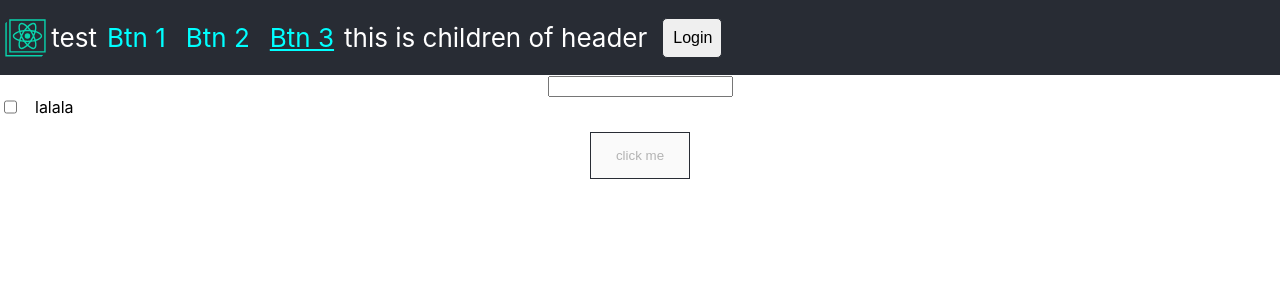
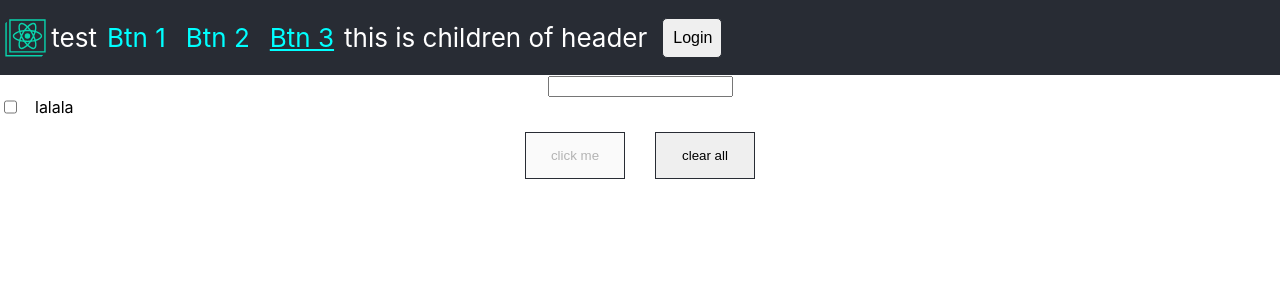
Before and after one commit to AlyonaPianykh/lecture-1-project, a React (Create React App) app: page / in a window 1280 px wide. Shown: the top 300 px of the page. Built offline with nearby package versions, Linux system fonts and the light colour scheme.

Commit message:
add clear btn for form

```diff
--- a/src/components/Button/Button.js
+++ b/src/components/Button/Button.js
@@ -1,4 +1,4 @@
-import React, { Component } from 'react';
+import React, {Component} from 'react';
 import './Button.css';
 // const Button = (props) => {
 //
@@ -14,13 +14,13 @@ export class Button extends Component {
     }
 
     onClick() {
-    const { onClick } = this.props;
+        const {onClick} = this.props;
         console.log('I\' here');
         onClick && onClick();
     }
 
     render() {
-    const { className = '', type = 'button', disabled = false, label = '' } = this.props;
+        const {className = '', type = 'button', disabled = false, label = ''} = this.props;
 
         return (
             <button
--- a/src/components/Form/Form.js
+++ b/src/components/Form/Form.js
@@ -30,9 +30,15 @@ export class Form extends Component {
         })
     };
 
-    // onFormSubmit = () => {
-    //     console.log('success');
-    // };
+    ClearAll = () => {
+        const {onFormSubmit} = this.props;
+        onFormSubmit();
+        this.setState({
+            isChecked: false,
+            inputValue: '',
+        });
+    };
+
 
     isValid = () => {
         const {inputValue, isChecked} = this.state;
@@ -61,6 +67,11 @@ export class Form extends Component {
                     onClick={onFormSubmit}
                     disabled={!this.isValid()}
                 />
+                <Button
+                    label='clear all'
+                    className={`${CN}_btn`}
+                    onClick={this.ClearAll}
+                />
 
             </form>
         )
```
Lines whose indentation alone changed are shown as unchanged.
